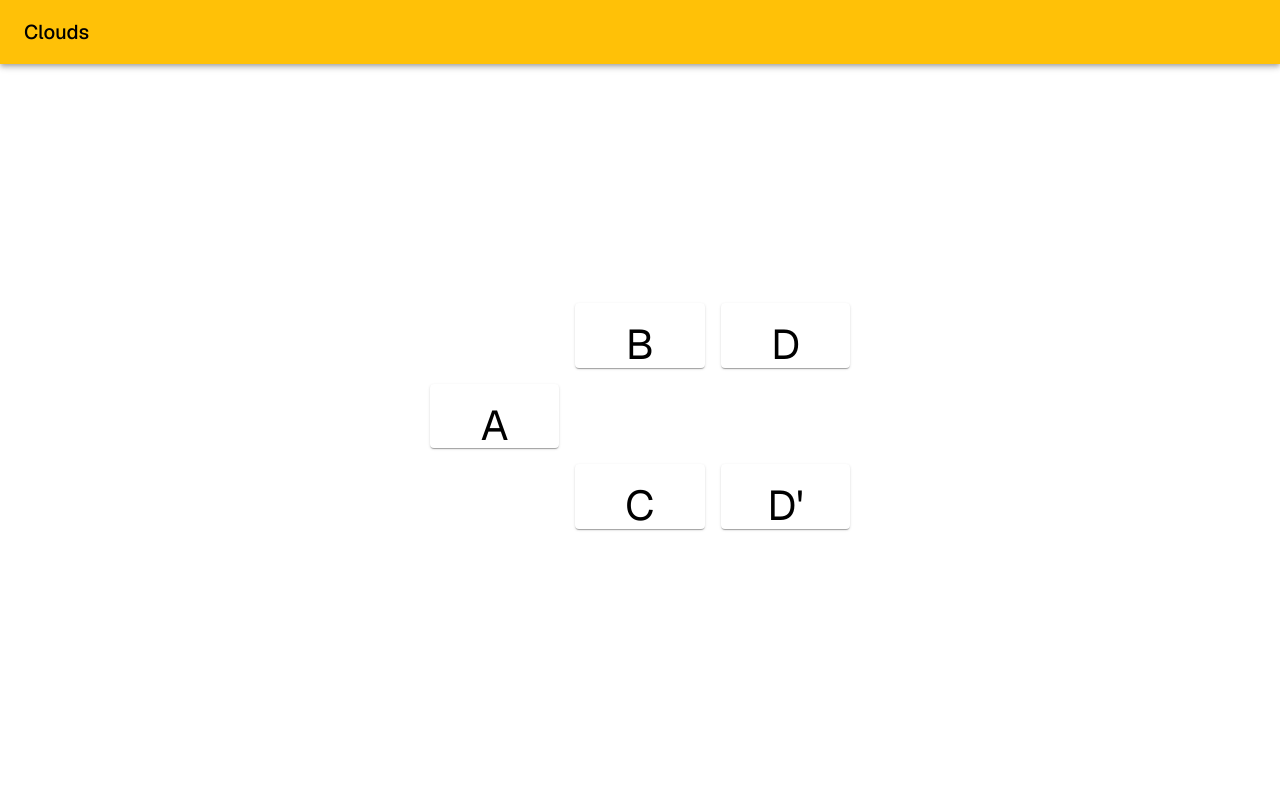
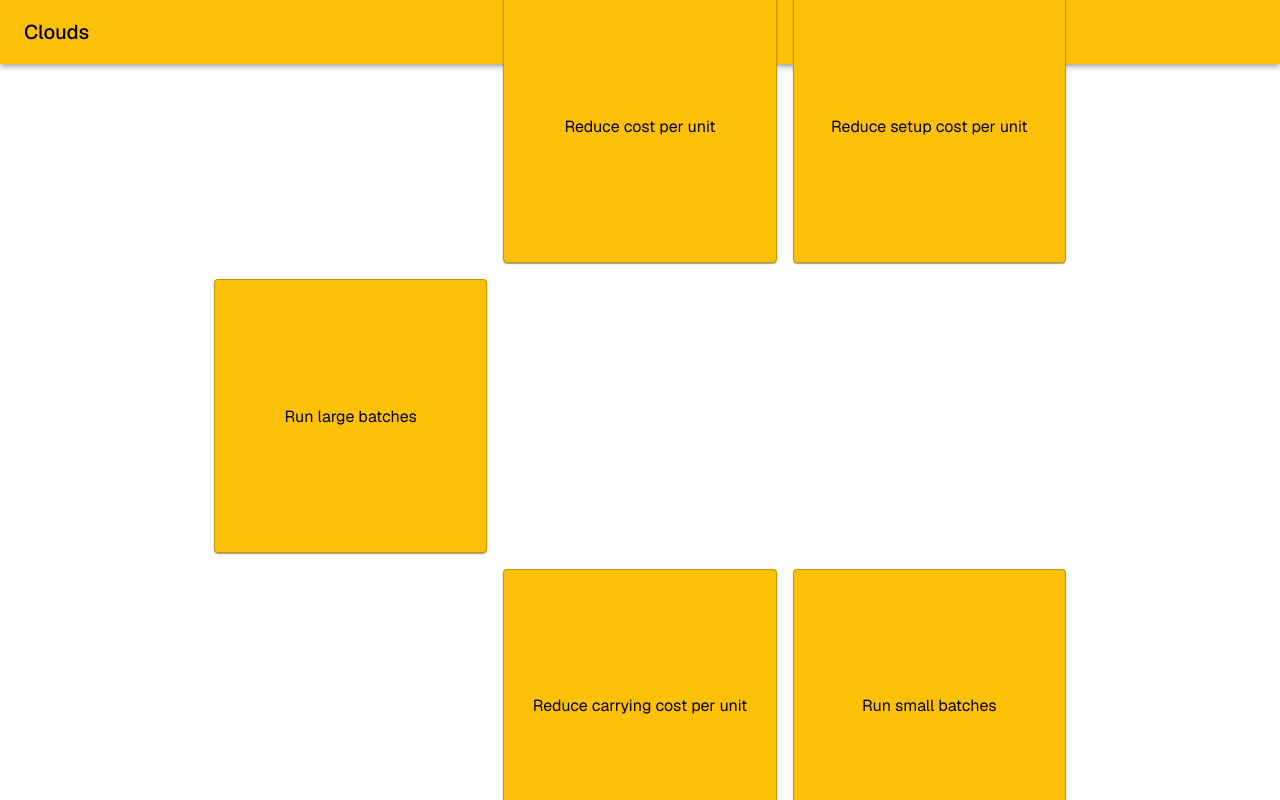
Before and after one commit to motrhelp/toc, a Next.js app: page /clouds in a window 1280 px wide. Built offline with nearby package versions, Linux system fonts and the light colour scheme; what @mui/material-nextjs would draw is missing.

Commit message:
Style the cloud

```diff
--- a/src/components/clouds/CloudNode.tsx
+++ b/src/components/clouds/CloudNode.tsx
@@ -1,51 +1,53 @@
 'use client';
 
-import { Card, CardActionArea, CardContent, Typography } from '@mui/material';
-import React from 'react';
+import { Paper, TextField } from '@mui/material';
+import React, { useState } from 'react';
 
-// Utility function to calculate dynamic font size based on screen width
-const calculateFontSize = (width: number): string => {
-    const baseFontSize = 16; // Base font size in px
-    const scaleFactor = 0.02; // Adjust this factor to control the scaling
-    const calculatedSize = baseFontSize + width * scaleFactor;
-    return `${Math.min(Math.max(calculatedSize, 12), 48)}px`; // Clamp between 12px and 48px
-};
+const CloudNode: React.FC<{ text: string; onTextChange?: (newText: string) => void }> = ({
+    text,
+    onTextChange,
+}) => {
+    const [editableText, setEditableText] = useState(text);
 
-const CloudNode: React.FC<{ text: string }> = ({ text }) => {
-    const [windowWidth, setWindowWidth] = React.useState<number | null>(null);
-
-    React.useEffect(() => {
-        // Check for window during client-side rendering
-        const handleResize = () => setWindowWidth(window.innerWidth);
-        handleResize(); // Set initial width
-        window.addEventListener('resize', handleResize);
-        return () => window.removeEventListener('resize', handleResize);
-    }, []);
-
-    const fontSize = windowWidth !== null ? calculateFontSize(windowWidth) : '16px'; // Default font size during SSR
+    const handleTextChange = (e: React.ChangeEvent<HTMLInputElement>) => {
+        const newText = e.target.value;
+        setEditableText(newText);
+        if (onTextChange) {
+            onTextChange(newText);
+        }
+    };
 
     return (
-        <Card
-            style={{
-                aspectRatio: '2 / 1',
+        <Paper
+            sx={{
+                aspectRatio: '1',
+                display: 'flex',
+                bgcolor: 'primary.main',
             }}
-            onClick={() => {}}
         >
-            <CardActionArea>
-                <CardContent
-                    style={{
+            <TextField
+                value={editableText}
+                onChange={handleTextChange}
+                multiline
+                fullWidth
+                color='secondary'
+                sx={{
+                    flex: 1,
+                    // Make the root fill the Paper and enable flex layout
+                    '& .MuiInputBase-root': {
+                        height: '100%',
                         display: 'flex',
-                        justifyContent: 'center',
-                        alignItems: 'center',
-                        aspectRatio: '2 / 1',
-                    }}
-                >
-                    <Typography variant="h4" style={{ fontSize }}>
-                        {text}
-                    </Typography>
-                </CardContent>
-            </CardActionArea>
-        </Card>
+                        alignItems: 'center',      // vertically center text
+                        justifyContent: 'center',  // horizontally center text
+                    },
+                    // Optionally center-align the text in each line
+                    '& .MuiInputBase-input': {
+                        textAlign: 'center',
+                    },
+                    overflow: 'scroll',
+                }}
+            />
+        </Paper>
     );
 };
 
--- a/src/components/clouds/EvaporatingCloud.tsx
+++ b/src/components/clouds/EvaporatingCloud.tsx
@@ -3,29 +3,38 @@ import React from 'react';
 import CloudNode from './CloudNode';
 
 const EvaporatingCloud: React.FC = () => {
+
+    const cloud = {
+        A: 'Reduce cost per unit',
+        B: 'Reduce setup cost per unit',
+        C: 'Reduce carrying cost per unit',
+        D: 'Run large batches',
+        D_: 'Run small batches',
+    }
+
     return (
         <Grid container spacing={2}>
             <Grid container size={12}>
                 <Grid size={4} />
                 <Grid size={4}>
-                    <CloudNode text="B" />
+                    <CloudNode text={cloud.A} />
                 </Grid>
                 <Grid size={4}>
-                    <CloudNode text="D" />
+                    <CloudNode text={cloud.B} />
                 </Grid>
             </Grid>
             <Grid container size={12}>
                 <Grid size={4}>
-                    <CloudNode text="A" />
+                    <CloudNode text={cloud.D} />
                 </Grid>
             </Grid>
             <Grid container size={12}>
                 <Grid size={4} />
                 <Grid size={4}>
-                    <CloudNode text="C" />
+                    <CloudNode text={cloud.C} />
                 </Grid>
                 <Grid size={4}>
-                    <CloudNode text="D'" />
+                    <CloudNode text={cloud.D_} />
                 </Grid>
             </Grid>
         </Grid>
```
